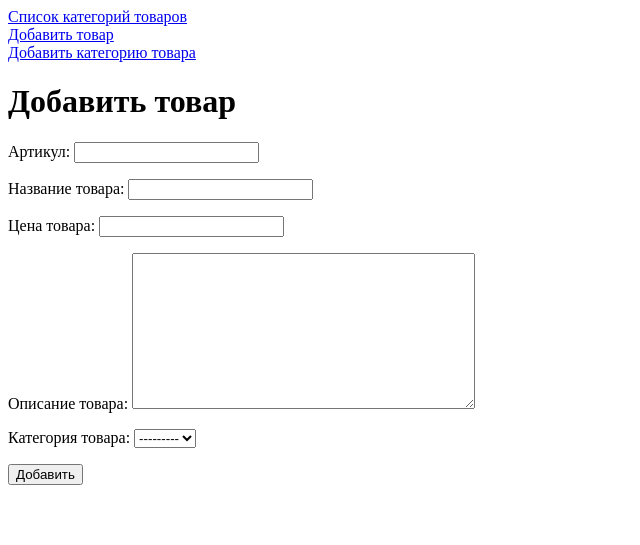
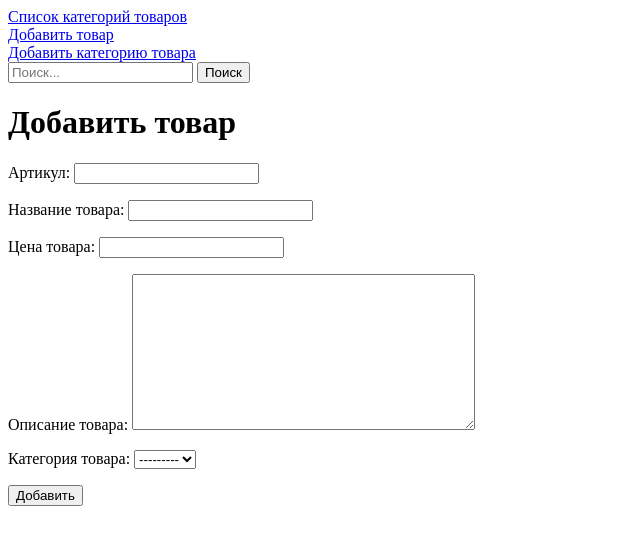
Before and after one commit to sergey-karavanets/website_with_product_catalog, a Django app: page /create_product/ in a window 1280 px wide. Shown: the top 545 px of the page, without its empty margins (0-640 px from the left). Run offline with Django 4.2, Linux system fonts and the light colour scheme; data that the repository does not hold is empty.

Commit message:
add search field in 'base.html' template

```diff
--- a/mysite/goods/templates/base.html
+++ b/mysite/goods/templates/base.html
@@ -15,6 +15,10 @@
 <div id="create_category">
     <a href="/create_category" >Добавить категорию товара</a>
 </div>
+<form role="search" action="{% url 'search' %}" method="get">
+    <input name="q" type="text" placeholder="Поиск...">
+    <button type="submit" >Поиск</button>
+</form>
 <div id="content">
     {% block content %}
     {% endblock %}
```
